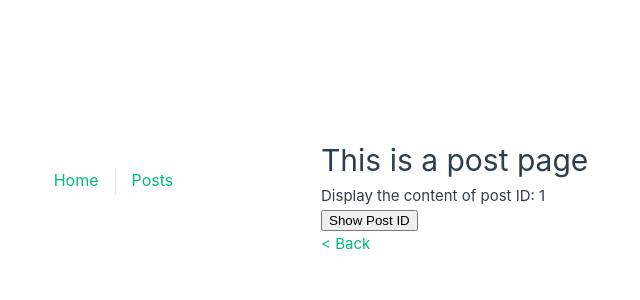
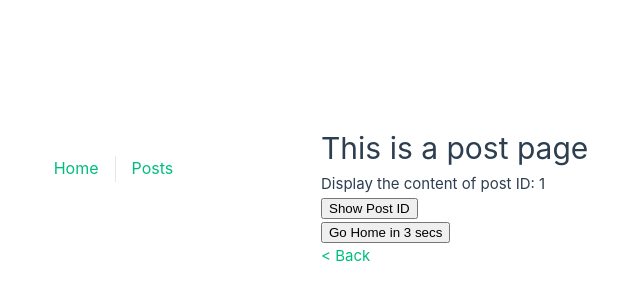
Before and after one commit to brunnoDatum/vue-composition-api-basics, a Vue app: page /postDetail/1 in a window 1280 px wide. Shown: the part 204-504 px from the top of the page, without its empty margins (319-959 px from the left). Built offline with nearby package versions, Linux system fonts and the light colour scheme.

Commit message:
Playing with router

```diff
--- a/src/views/PostDetailView.vue
+++ b/src/views/PostDetailView.vue
@@ -5,16 +5,26 @@
     <div>
       <button @click="showPostId">Show Post ID</button>
     </div>
+    <div>
+      <button @click="goHome">Go Home in 3 secs</button>
+    </div>
     <p><RouterLink to="/posts">&lt; Back</RouterLink></p>
   </div>
 </template>
 
 <script setup>
-import { useRoute } from "vue-router";
+import { useRoute, useRouter } from "vue-router";
 
 const route = useRoute();
+const router = useRouter();
 
 const showPostId = () => {
   alert(`The ID of this post is: ${route.params.id}`);
 };
+
+const goHome = () => {
+  setTimeout(() => {
+    router.push("/");
+  }, 3000);
+};
 </script>
```
